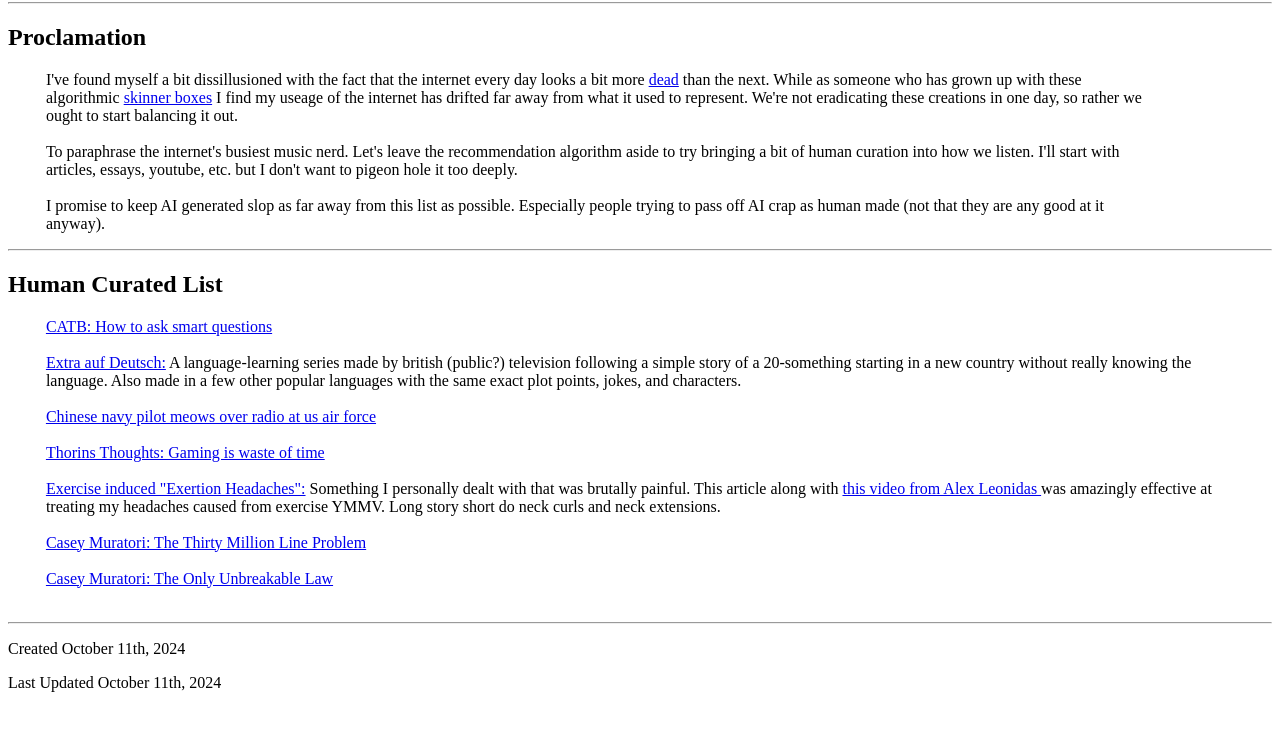
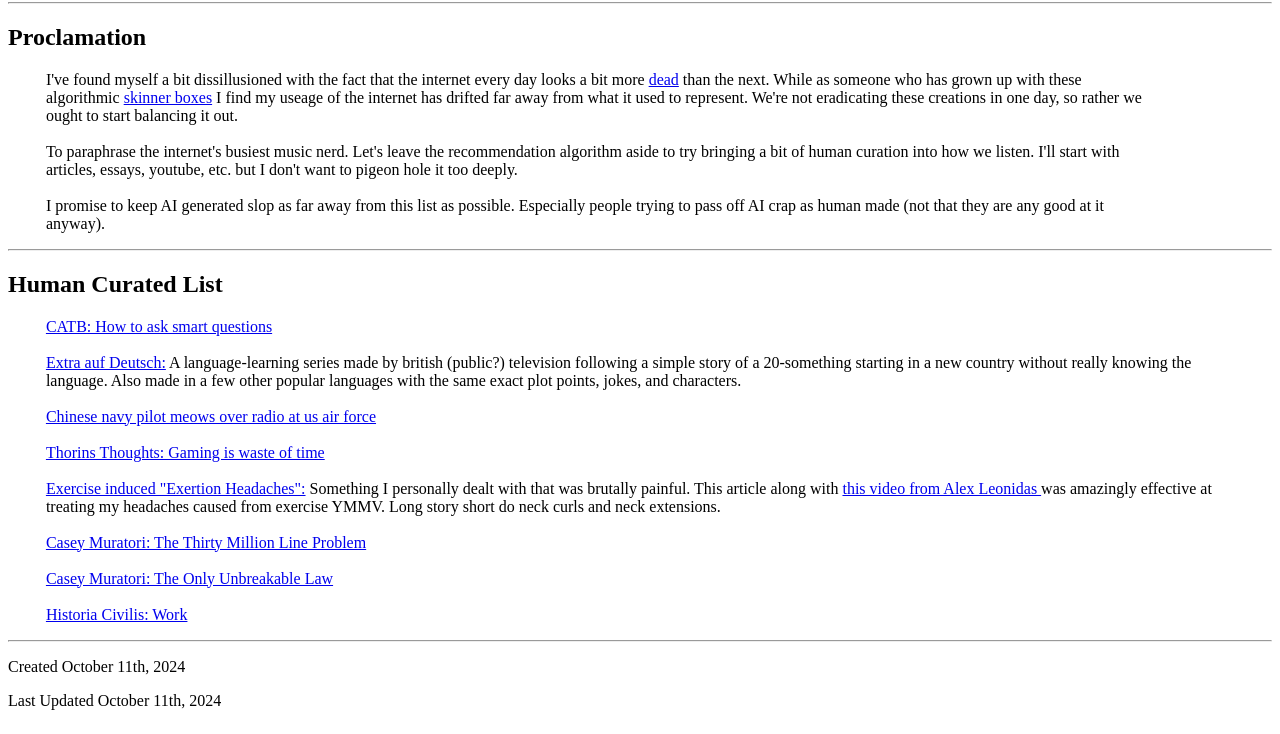
Before and after one commit to human-made-for/HCList, a plain HTML site: page index.html in a window 1280 px wide. Shown: the part 78-812 px from the top of the page. Drawn offline with Linux system fonts and the light colour scheme.

Commit message:
historia civiilis

```diff
--- a/index.html
+++ b/index.html
@@ -57,6 +57,8 @@ was amazingly effective at treating my headaches caused from exercise YMMV. Long
 
 <a href="https://www.youtube.com/watch?v=5IUj1EZwpJY">Casey Muratori: The Only Unbreakable Law</a><br/><br/>
 
+<a href="https://www.youtube.com/watch?v=hvk_XylEmLo">Historia Civilis: Work</a>
+
 
 </p>
 </div>
```
